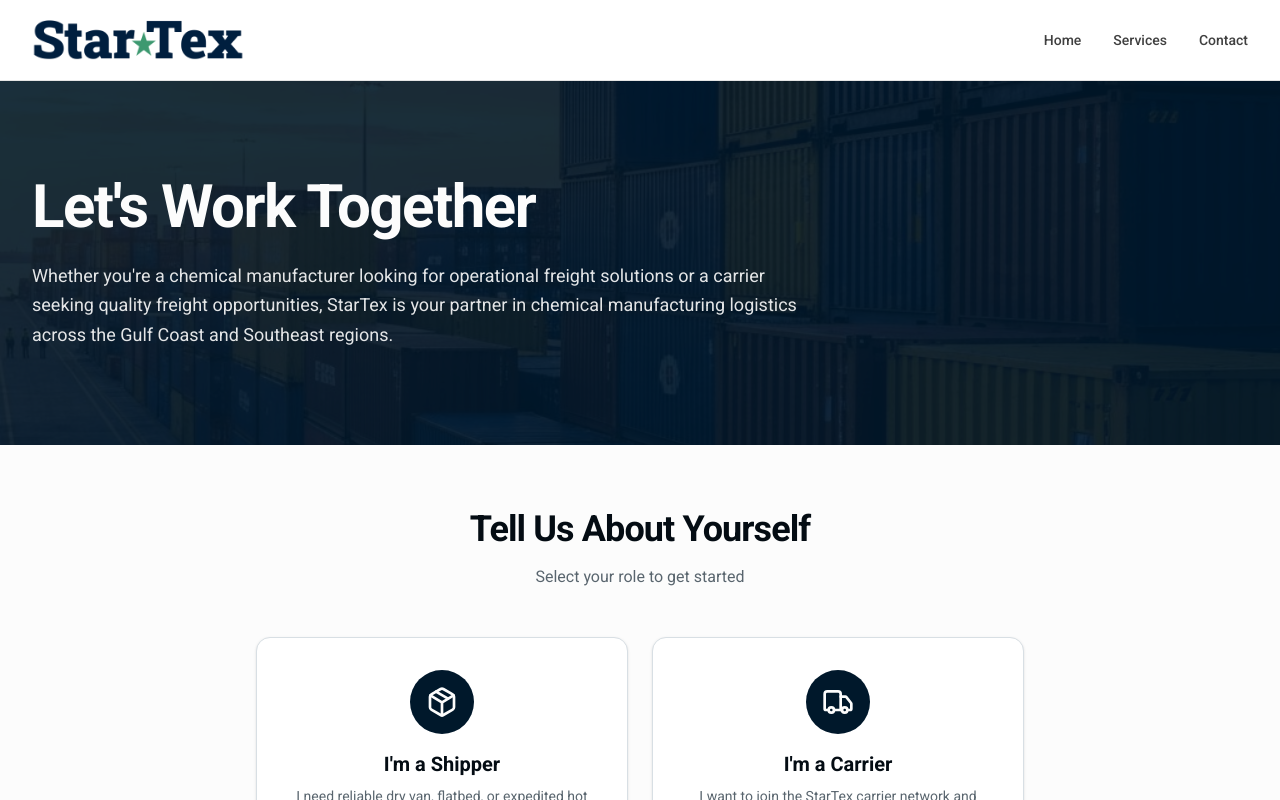
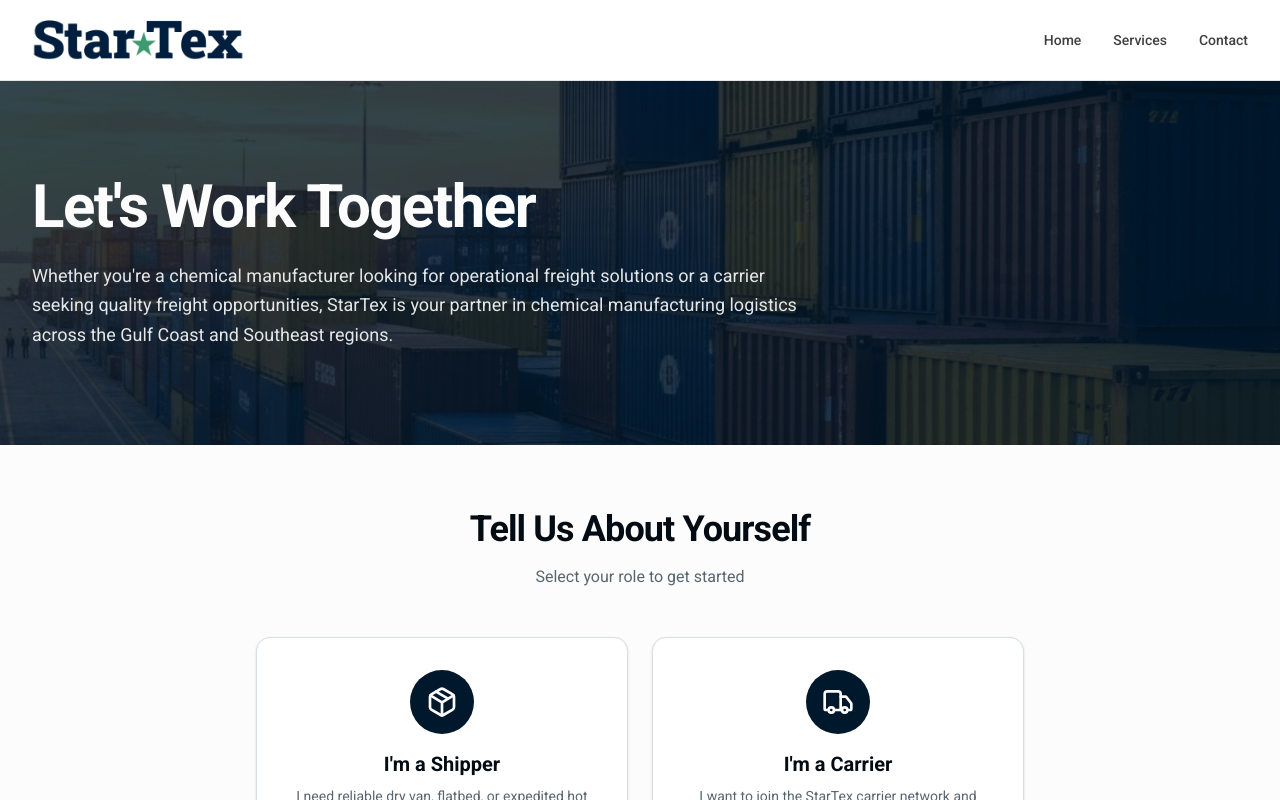
Before and after one commit to Christian-Starcke/chem.manu-startex-logistics-website-ui, a Next.js app: page /contact in a window 1280 px wide. Shown: the top 800 px of the page. Built offline with nearby package versions, Linux system fonts and the light colour scheme.

Commit message:
style: update hero background opacity to 20% on Services and Contact pages
Co-authored-by: Christian Starcke <149805689+Christian-Starcke@users.noreply.github.com>

```diff
--- a/app/contact/page.tsx
+++ b/app/contact/page.tsx
@@ -137,7 +137,7 @@ export default function ContactPage() {
 
       {/* Hero Section */}
       <section className="relative bg-primary py-20 text-primary-foreground sm:py-24">
-        <div className="absolute inset-0 bg-[url('/industrial-port-containers-dusk.jpg')] bg-cover bg-center opacity-10" />
+        <div className="absolute inset-0 bg-[url('/industrial-port-containers-dusk.jpg')] bg-cover bg-center opacity-20" />
         <div className="relative mx-auto max-w-7xl px-4 sm:px-6 lg:px-8">
           <div className="max-w-3xl">
             <h1 className="text-balance text-5xl font-bold tracking-tight sm:text-6xl">Let's Work Together</h1>
--- a/app/services/page.tsx
+++ b/app/services/page.tsx
@@ -46,7 +46,7 @@ export default function ServicesPage() {
 
       {/* Hero Section */}
       <section className="relative bg-primary py-20 text-primary-foreground sm:py-24">
-        <div className="absolute inset-0 bg-[url('/industrial-port-containers-dusk.jpg')] bg-cover bg-center opacity-10" />
+        <div className="absolute inset-0 bg-[url('/industrial-port-containers-dusk.jpg')] bg-cover bg-center opacity-20" />
         <div className="relative mx-auto max-w-7xl px-4 sm:px-6 lg:px-8">
           <div className="max-w-3xl">
             <h1 className="text-balance text-5xl font-bold tracking-tight sm:text-6xl">Our Services</h1>
```
